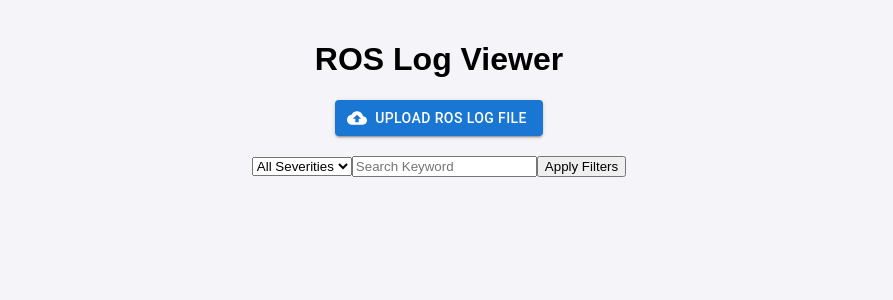
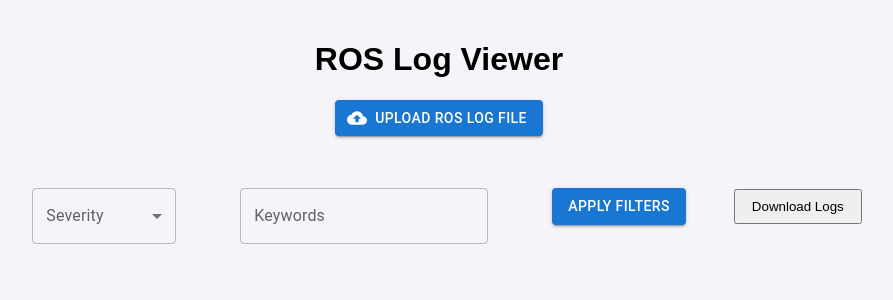
Before and after one commit to siddharthgoel94/ros-log-viewer, a React (Vite) app: page / in a window 1280 px wide. Shown: the top 300 px of the page, without its empty margins (201-1094 px from the left). Built offline with nearby package versions, Linux system fonts and the light colour scheme.

Commit message:
Added download button

```diff
--- a/src/App.jsx
+++ b/src/App.jsx
@@ -3,6 +3,7 @@ import UploadForm from "./components/UploadForm";
 import LogTable from "./components/LogTable";
 import Filters from "./components/Filters";
 import "./styles.css";
+import DownloadButton from "./components/DownloadButton";
 
 const App = () => {
   const [logs, setLogs] = useState([]);
@@ -16,7 +17,11 @@ const App = () => {
   const applyFilters = (severity, keyword) => {
     let filtered = logs;
     if (severity) filtered = filtered.filter(log => log.severity === severity);
-    if (keyword) filtered = filtered.filter(log => log.message.includes(keyword));
+    if (keyword) {
+      filtered = filtered.filter(log =>
+        log.message.toLowerCase().includes(keyword.toLowerCase())
+      );
+    }
     setFilteredLogs(filtered);
   };
 
@@ -26,6 +31,7 @@ const App = () => {
       <UploadForm onLogsUpdate={handleLogsUpdate} />
       <Filters onApplyFilters={applyFilters} />
       <LogTable logs={filteredLogs} />
+
     </div>
   );
 };
--- /dev/null
+++ b/src/components/DownloadButton.jsx
@@ -0,0 +1,28 @@
+import React from "react";
+
+const DownloadButton = ({ severity, keyword }) => {
+  const handleDownload = async () => {
+    const url = `http://localhost:8000/logs/download/?severity=${severity}&&keyword=${keyword}`;
+
+    // Create a hidden link element
+    const link = document.createElement("a");
+    link.href = url;
+    link.target = "_blank"; // Optional, if you want to open it in a new tab
+    link.download = ""; // Let the server dictate the file name
+
+    // Append the link to the body and trigger the download
+    document.body.appendChild(link);
+    link.click();
+
+    // Remove the link after the download starts
+    document.body.removeChild(link);
+  };
+
+  return (
+    <button onClick={handleDownload} style={{ margin: "1rem", padding: "0.5rem 1rem" }}>
+      Download Logs
+    </button>
+  );
+};
+
+export default DownloadButton;
--- a/src/components/Filters.jsx
+++ b/src/components/Filters.jsx
@@ -1,4 +1,6 @@
-import React, { useState } from "react";
+import React, { useEffect, useState } from "react";
+import { TextField,MenuItem,Button } from "@mui/material";
+import DownloadButton from "./DownloadButton";
 
 const Filters = ({ onApplyFilters }) => {
   const [severity, setSeverity] = useState("");
@@ -6,24 +8,72 @@ const Filters = ({ onApplyFilters }) => {
 
   const handleApply = () => {
     onApplyFilters(severity, keyword);
+    console.log(severity);
+    console.log(keyword);
+
   };
-
+const severities=[
+  {
+    value:'ERROR',
+    label:'ERROR'
+  },
+  {
+    value:'INFO',
+    label:'INFO'
+  },
+  {
+    value:'DEBUG',
+    label:'DEBUG'
+  },
+  {
+    value:'FATAL',
+    label:'FATAL'
+  },
+  {
+    value:'',
+    label:'ALL'
+  }
+]
   return (
     <div className="filters">
-      <select onChange={(e) => setSeverity(e.target.value)} value={severity}>
+
+<TextField
+          id="outlined-select-currency"
+          select
+          label="Severity"
+          defaultValue="all"
+          sx={{minWidth:"9rem", margin:"2rem"}}
+          onChange={(e) => setSeverity(e.target.value)}
+          value={severity}
+        >
+          {severities.map((option) => (
+            <MenuItem key={option.value} value={option.value}>
+              {option.label || 'ALL'}
+            </MenuItem>
+          ))}
+        </TextField>
+
+<TextField id="outlined-search" label="Keywords" type="search" onChange={(e) => setKeyword(e.target.value)} sx={{minWidth:"8rem", margin:"2rem"}}/>
+<Button variant="contained" onClick={handleApply} sx={{minWidth:"8rem", margin:"2rem"}}>Apply Filters</Button>
+
+
+      {/* <select onChange={(e) => setSeverity(e.target.value)} value={severity}>
         <option value="">All Severities</option>
         <option value="INFO">INFO</option>
         <option value="WARN">WARN</option>
         <option value="ERROR">ERROR</option>
         <option value="FATAL">FATAL</option>
       </select>
-      <input
+       <input
         type="text"
         placeholder="Search Keyword"
         value={keyword}
         onChange={(e) => setKeyword(e.target.value)}
       />
-      <button onClick={handleApply}>Apply Filters</button>
+       <button onClick={handleApply}>Apply Filters</button> */}
+
+<DownloadButton severity={severity} keyword={keyword}/>
+
     </div>
   );
 };
```
